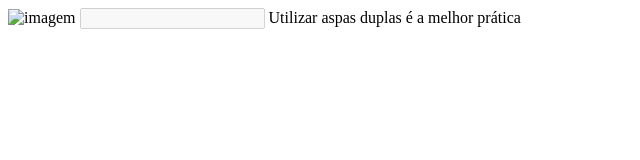
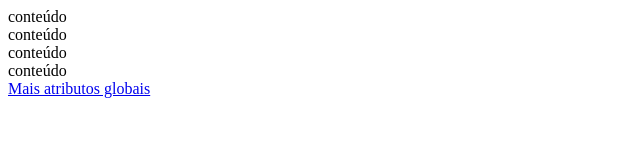
Before and after one commit to DavidGuimaraes/o-guia-estelar-de-html-rocketseat, a plain HTML site: page index.html in a window 1280 px wide. Shown: the whole page, without its empty margins (0-640 px from the left). Drawn offline with Linux system fonts and the light colour scheme.

Commit message:
Atributos Globais

```diff
--- a/index.html
+++ b/index.html
@@ -1,36 +1,42 @@
 <!--
-    Atributos HTML
+    Atributos Globais
 
-    - Informações extras
-    - Configurações
+    - class
+    - contenteditable
+    - data-*
+    - hidden
+    - id
+    - style
+    - tabindex
+    - title
 -->
 
-<img src="imagem.png" alt="imagem">
+<!-- <div class="carrinho" contenteditable="true" id="alguma coisa">
+    conteúdo
+</div>
 
+<div class="carrinho" data-qualquer-nome-aqui="" style="color: red">
+    conteúdo
+</div>
 
-<!--
-    Atributos booleanos
+<div class="carrinho" hidden>
+    conteúdo
+</div> -->
 
-    - Não precisam de conteúdo
-    - disabled na tag input, por exemplo
--->
+<div class="carrinho" tabindex="1">
+    conteúdo
+</div>
 
+<div class="carrinho" tabindex="2">
+    conteúdo
+</div>
 
-<input type="text" name="" id="" disabled>
+<div class="carrinho" tabindex="3">
+    conteúdo
+</div>
 
-<!--
-    Aspas
+<div title="Definir um título">
+    conteúdo
+</div>
 
-    - Omissão
-    - Simples
-    - Duplas
--->
-
-<!-- poderia dar problema, é possível mas não recomendado -->
-<a href=http://google.com target=""></a>
-
-<!-- Aspas simples podem causar problemas também
-<a href='' target='Isn't></a> -->
-
-Utilizar aspas duplas é a melhor prática
-<a href=""></a>
+<a href="https://developer.mozilla.org/pt-BR/docs/Web/HTML/Global_attributes">Mais atributos globais</a>
```
